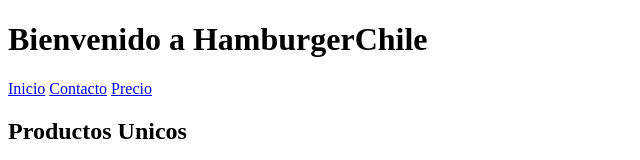
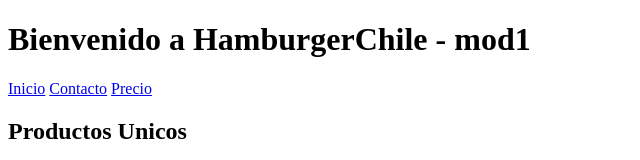
Before and after one commit to SrRokie/SrRokie.github.io, a plain HTML site: page index.html in a window 1280 px wide. Shown: the top 160 px of the page, without its empty margins (0-640 px from the left). Drawn offline with Linux system fonts and the light colour scheme.

Commit message:
pagina inicial - mod url1

```diff
--- a/index.html
+++ b/index.html
@@ -14,7 +14,7 @@
 </head>
 <body>
 <!-- La bienvenida usando h1 -->
-        <h1>Bienvenido a HamburgerChile</h1>
+        <h1>Bienvenido a HamburgerChile - mod1</h1>
  <!-- Aplicamos la etiqueta semantica nav -->
     <nav>
         <a href="#">Inicio</a>
```
